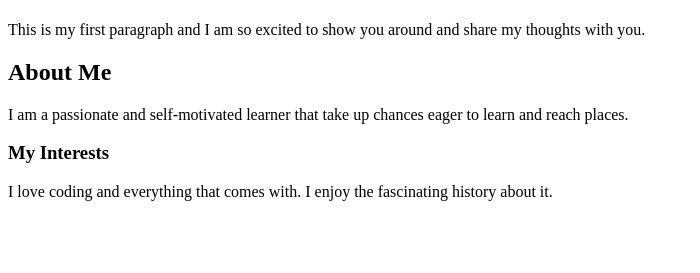
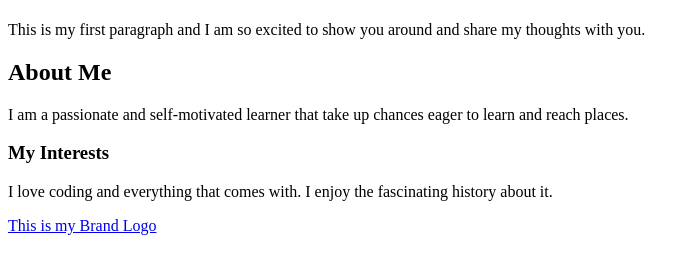
Before and after one commit to eL-Dapper-Jhunior/My_First_Portfolio, a plain HTML site: page html_basic/index.html in a window 1280 px wide. Shown: the part 59-332 px from the top of the page, without its empty margins (0-700 px from the left). Drawn offline with Linux system fonts and the light colour scheme.

Commit message:
added my logo

```diff
--- a/html_basic/index.html
+++ b/html_basic/index.html
@@ -17,5 +17,6 @@
    <p>I love coding and everything that comes with. I enjoy the fascinating history about it.
 
    </p>
+   <a href="https://i.ibb.co/gTDZZT8/ALX-Logo-07.png" alt="This describes my logo">This is my Brand Logo</a>
 </body>
 </html>
```
